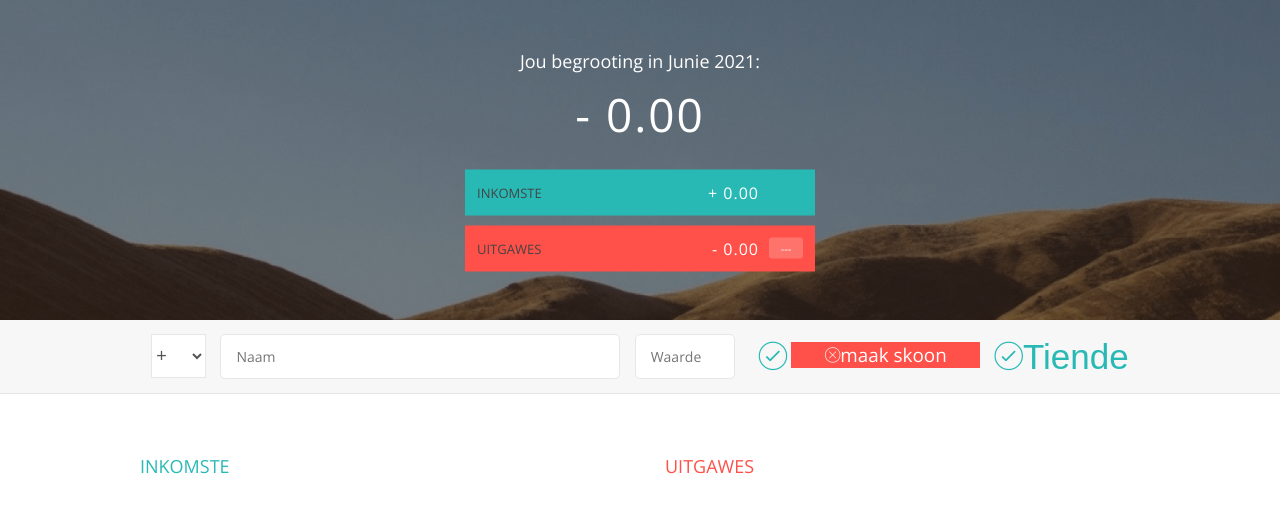
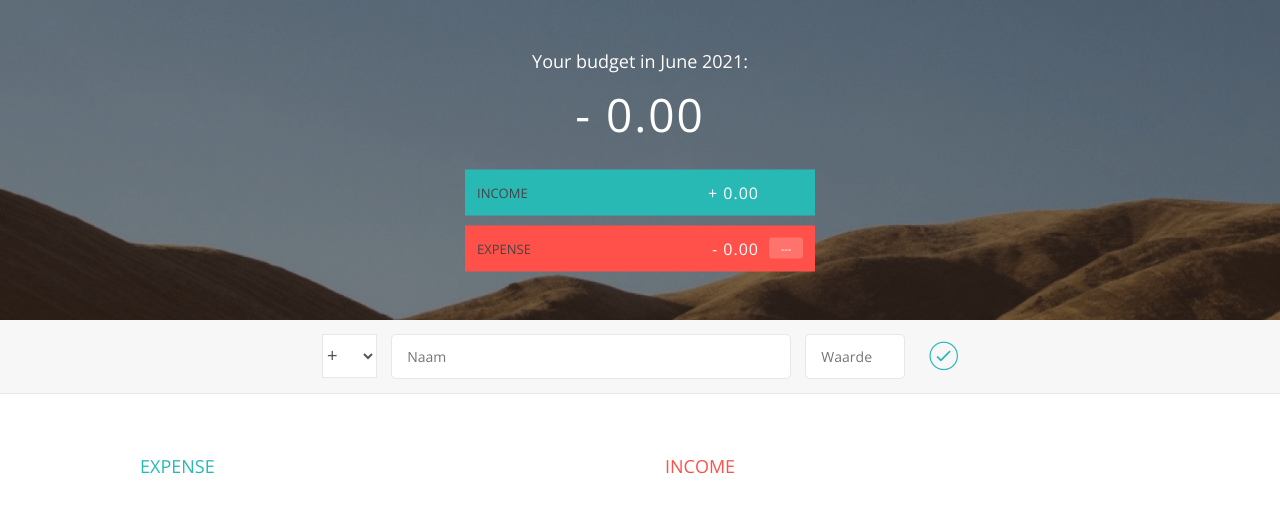
Before and after one commit to markojvr/mybudgety, a plain HTML site: page index.html in a window 1280 px wide. Drawn offline with nearby package versions, Linux system fonts and the light colour scheme.

Commit message:
Maak dit engels

```diff
--- a/app.js
+++ b/app.js
@@ -294,7 +294,7 @@ var UIcontroller = (function(){
             now = new Date();
             year = now.getFullYear();
             month = now.getMonth();
-            months = ['Januarie','Februarie','Maart','April','Mei','Junie','Julie','Augustus','September','Oktober','November','Desember'];
+            months = ['January','February','March','April','May','June','July','August','September','October','November','December'];
             document.querySelector(DOMstrings.dateLabel).textContent = months[month] + ' ' + year
         },
 
--- a/index.html
+++ b/index.html
@@ -12,13 +12,13 @@
         <div class="top">
             <div class="budget">
                 <div class="budget__title">
-                    Jou begrooting in <span class="budget__title--month">%Month%</span>:
+                    Your budget in <span class="budget__title--month">%Month%</span>:
                 </div>
 
                 <div class="budget__value">+ 2,345.64</div>
 
                 <div class="budget__income clearfix">
-                    <div class="budget__income--text">Inkomste</div>
+                    <div class="budget__income--text">Income</div>
                     <div class="right">
                         <div class="budget__income--value">+ 4,300.00</div>
                         <div class="budget__income--percentage">&nbsp;</div>
@@ -26,7 +26,7 @@
                 </div>
 
                 <div class="budget__expenses clearfix">
-                    <div class="budget__expenses--text">Uitgawes</div>
+                    <div class="budget__expenses--text">Expense</div>
                     <div class="right clearfix">
                         <div class="budget__expenses--value">- 1,954.36</div>
                         <div class="budget__expenses--percentage">45%</div>
@@ -47,37 +47,13 @@
                     <input type="text" class="add__description" placeholder="Naam">
                     <input type="number" class="add__value" placeholder="Waarde">
                     <button class="add__btn"><i class="ion-ios-checkmark-outline"></i></button>
-                    <button class="add__10th"><i class="ion-ios-close-outline"></i>maak skoon</button>
-                    <button class="add__tiende"><i class="ion-ios-checkmark-outline"></i>Tiende</button>
                 </div>
             </div>
             <div class="container clearfix">
                 <div class="income">
-                    <h2 class="icome__title">Inkomste</h2>
+                    <h2 class="icome__title">Expense</h2>
 
                     <div class="income__list">
-
-                        <!--
-                        <div class="item clearfix" id="income-0">
-                            <div class="item__description">Salary</div>
-                            <div class="right clearfix">
-                                <div class="item__value">+ 2,100.00</div>
-                                <div class="item__delete">
-                                    <button class="item__delete--btn"><i class="ion-ios-close-outline"></i></button>
-                                </div>
-                            </div>
-                        </div>
-
-                        <div class="item clearfix" id="income-1">
-                            <div class="item__description">Sold car</div>
-                            <div class="right clearfix">
-                                <div class="item__value">+ 1,500.00</div>
-                                <div class="item__delete">
-                                    <button class="item__delete--btn"><i class="ion-ios-close-outline"></i></button>
-                                </div>
-                            </div>
-                        </div>
-                        -->
 
                     </div>
                 </div>
@@ -85,33 +61,9 @@
 
 
                 <div class="expenses">
-                    <h2 class="expenses__title">Uitgawes</h2>
+                    <h2 class="expenses__title">Income</h2>
 
                     <div class="expenses__list">
-
-                        <!--
-                        <div class="item clearfix" id="expense-0">
-                            <div class="item__description">Apartment rent</div>
-                            <div class="right clearfix">
-                                <div class="item__value">- 900.00</div>
-                                <div class="item__percentage">21%</div>
-                                <div class="item__delete">
-                                    <button class="item__delete--btn"><i class="ion-ios-close-outline"></i></button>
-                                </div>
-                            </div>
-                        </div>
-
-                        <div class="item clearfix" id="expense-1">
-                            <div class="item__description">Grocery shopping</div>
-                            <div class="right clearfix">
-                                <div class="item__value">- 435.28</div>
-                                <div class="item__percentage">10%</div>
-                                <div class="item__delete">
-                                    <button class="item__delete--btn"><i class="ion-ios-close-outline"></i></button>
-                                </div>
-                            </div>
-                        </div>
-                        -->
 
                     </div>
                 </div>
```
